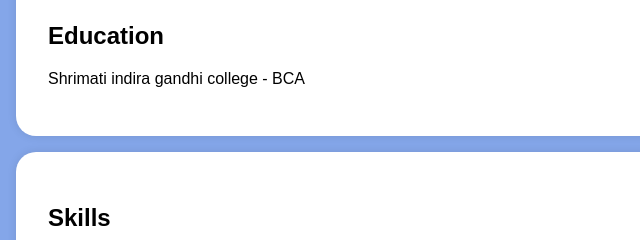
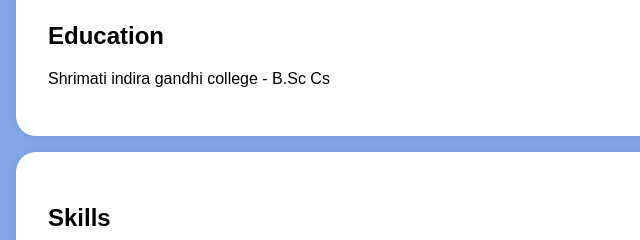
Before and after one commit to vinothini2006/digital.portfolio, a plain HTML site: page index.html in a window 1280 px wide. Shown: the part 494-734 px from the top of the page, 0-640 px from the left. Drawn offline with Linux system fonts and the light colour scheme.

Commit message:
Update index.html

```diff
--- a/index.html
+++ b/index.html
@@ -128,7 +128,7 @@
     <section id="education">
         <div class="section-content">
             <h2>Education</h2>
-            <p>Shrimati indira gandhi college - BCA</p>
+            <p>Shrimati indira gandhi college - B.Sc Cs</p>
 
 
         </div>
```
